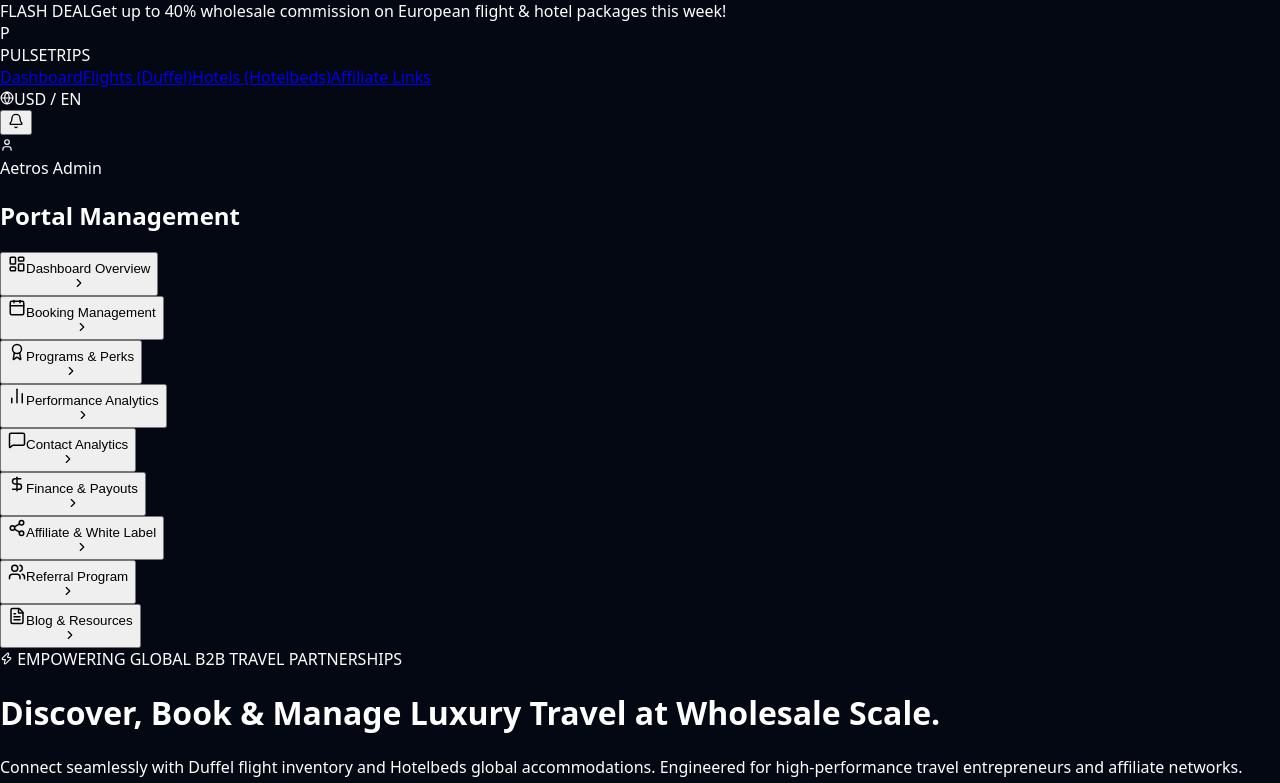
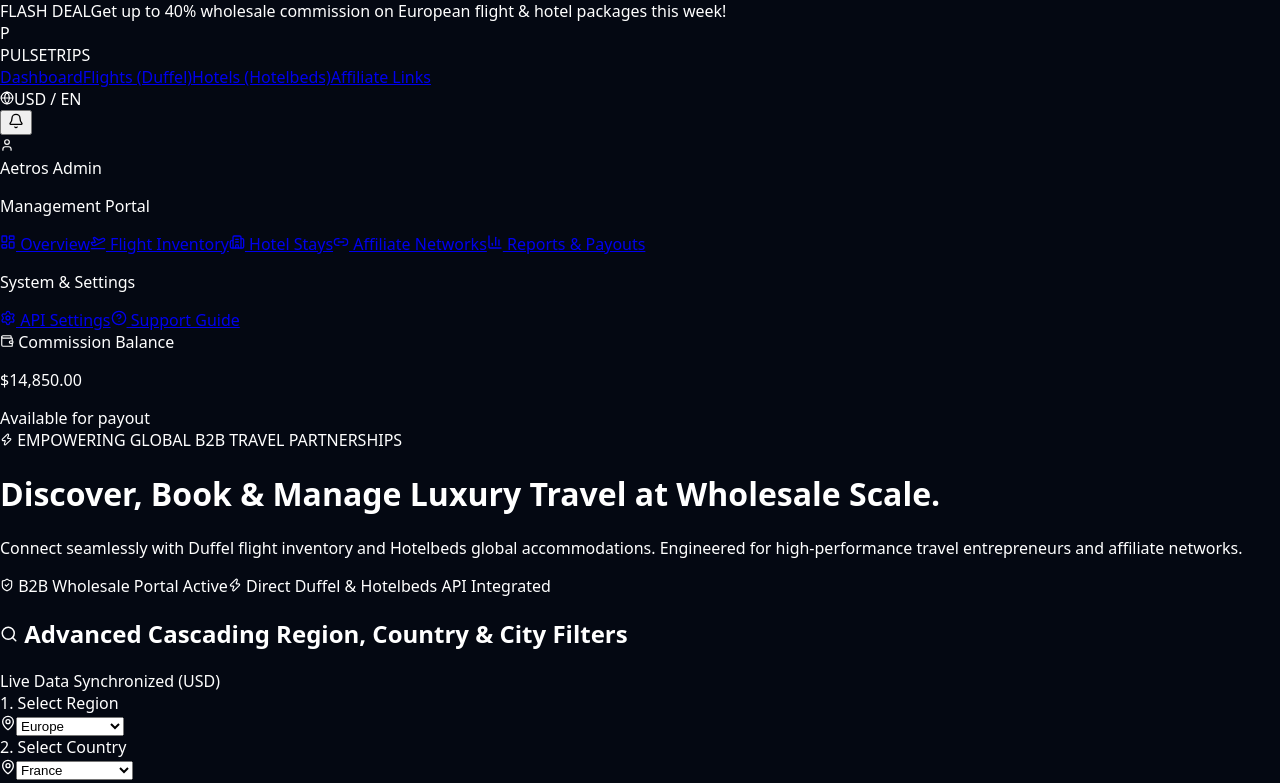
Before and after one commit to aetros-official/pulsetrips-web, a Next.js app: page / in a window 1280 px wide. Shown: the top 783 px of the page. Built offline with nearby package versions, Linux system fonts and the light colour scheme.

Commit message:
Update Sidebar.jsx

```diff
--- a/src/components/Sidebar.jsx
+++ b/src/components/Sidebar.jsx
@@ -1,102 +1,53 @@
 'use client';
-import { useState } from 'react';
-import { ChevronDown, ChevronRight, LayoutDashboard, Calendar, Award, BarChart2, MessageSquare, DollarSign, Share2, Users, FileText } from 'lucide-react';
+import { LayoutDashboard, PlaneTakeoff, Building2, Link2, BarChart3, Settings, HelpCircle, Wallet } from 'lucide-react';
 
 export default function Sidebar() {
-  const [openDropdown, setOpenDropdown] = useState(null);
+  return (
+    <aside className="w-64 bg-[#070d1d] border-r border-slate-800 min-h-[calc(100vh-4rem)] p-4 hidden lg:flex flex-col justify-between">
+      <div className="space-y-6">
+        <div>
+          <p className="text-[10px] font-black uppercase tracking-widest text-slate-500 px-3 mb-3">Management Portal</p>
+          <nav className="space-y-1 text-xs font-bold">
+            <a href="#" className="flex items-center gap-3 px-3 py-2.5 rounded-xl bg-cyan-500/10 text-cyan-400 border border-cyan-500/20">
+              <LayoutDashboard size={16} /> Overview
+            </a>
+            <a href="#" className="flex items-center gap-3 px-3 py-2.5 rounded-xl text-slate-400 hover:bg-slate-900 hover:text-white transition">
+              <PlaneTakeoff size={16} /> Flight Inventory
+            </a>
+            <a href="#" className="flex items-center gap-3 px-3 py-2.5 rounded-xl text-slate-400 hover:bg-slate-900 hover:text-white transition">
+              <Building2 size={16} /> Hotel Stays
+            </a>
+            <a href="#" className="flex items-center gap-3 px-3 py-2.5 rounded-xl text-slate-400 hover:bg-slate-900 hover:text-white transition">
+              <Link2 size={16} /> Affiliate Networks
+            </a>
+            <a href="#" className="flex items-center gap-3 px-3 py-2.5 rounded-xl text-slate-400 hover:bg-slate-900 hover:text-white transition">
+              <BarChart3 size={16} /> Reports & Payouts
+            </a>
+          </nav>
+        </div>
 
-  const toggleDropdown = (menu) => {
-    setOpenDropdown(openDropdown === menu ? null : menu);
-  };
+        <div>
+          <p className="text-[10px] font-black uppercase tracking-widest text-slate-500 px-3 mb-3">System & Settings</p>
+          <nav className="space-y-1 text-xs font-bold">
+            <a href="#" className="flex items-center gap-3 px-3 py-2.5 rounded-xl text-slate-400 hover:bg-slate-900 hover:text-white transition">
+              <Settings size={16} /> API Settings
+            </a>
+            <a href="#" className="flex items-center gap-3 px-3 py-2.5 rounded-xl text-slate-400 hover:bg-slate-900 hover:text-white transition">
+              <HelpCircle size={16} /> Support Guide
+            </a>
+          </nav>
+        </div>
+      </div>
 
-  const menuItems = [
-    {
-      name: 'Dashboard Overview',
-      icon: <LayoutDashboard size={18} />,
-      subItems: ['Quick Stats', 'Activity Log', 'Recent System Updates']
-    },
-    {
-      name: 'Booking Management',
-      icon: <Calendar size={18} />,
-      subItems: ['Active Bookings', 'Cancelled Trips', 'Pending Approvals', 'Refund Requests']
-    },
-    {
-      name: 'Programs & Perks',
-      icon: <Award size={18} />,
-      subItems: ['Active Rewards', 'Tier Status', 'VIP Benefits', 'Partner Perks']
-    },
-    {
-      name: 'Performance Analytics',
-      icon: <BarChart2 size={18} />,
-      subItems: ['Revenue Report', 'Traffic Sources', 'Conversion Rates', 'Daily Summaries']
-    },
-    {
-      name: 'Contact Analytics',
-      icon: <MessageSquare size={18} />,
-      subItems: ['Support Tickets', 'Live Chat Logs', 'Customer Inquiries', 'Escalations']
-    },
-    {
-      name: 'Finance & Payouts',
-      icon: <DollarSign size={18} />,
-      subItems: ['Balance Breakdown', 'Payout History', 'Withdrawal Methods']
-    },
-    {
-      name: 'Affiliate & White Label',
-      icon: <Share2 size={18} />,
-      subItems: ['Affiliate Network Tools', 'Custom Domain Setup', 'Revenue Share', 'API Keys']
-    },
-    {
-      name: 'Referral Program',
-      icon: <Users size={18} />,
-      subItems: ['Referral Links', 'Earnings Tracker', 'Tier Bonuses', 'Promo Banners']
-    },
-    {
-      name: 'Blog & Resources',
-      icon: <FileText size={18} />,
-      subItems: ['Published Posts', 'Draft Articles', 'SEO Optimizer', 'Travel Guides']
-    }
-  ];
-
-  return (
-    <aside className="w-64 bg-[#0b1329] text-gray-300 h-screen p-4 overflow-y-auto border-r border-slate-800 shadow-xl">
-      <h2 className="text-xs font-bold uppercase tracking-wider text-cyan-400 mb-4 px-2">
-        Portal Management
-      </h2>
-
-      <div className="flex flex-col gap-1.5">
-        {menuItems.map((menu) => {
-          const isOpen = openDropdown === menu.name;
-          return (
-            <div key={menu.name} className="flex flex-col">
-              {/* Main Menu Button with Hover Highlight */}
-              <button
-                onClick={() => toggleDropdown(menu.name)}
-                className="flex items-center justify-between px-3 py-2.5 rounded-lg text-xs font-semibold transition-all duration-200 hover:bg-blue-600 hover:text-white hover:shadow-md group"
-              >
-                <div className="flex items-center gap-2.5">
-                  <span className="text-cyan-400 group-hover:text-white transition">{menu.icon}</span>
-                  <span>{menu.name}</span>
-                </div>
-                <span>{isOpen ? <ChevronDown size={14} /> : <ChevronRight size={14} />}</span>
-              </button>
-
-              {/* Dropdown Sub-items */}
-              {isOpen && (
-                <div className="flex flex-col pl-8 py-1 gap-1 bg-slate-900/60 rounded-b-lg border-l-2 border-cyan-500 ml-3 my-1">
-                  {menu.subItems.map((sub) => (
-                    <a
-                      key={sub}
-                      href="#"
-                      className="py-1.5 px-2 text-[11px] text-gray-400 rounded hover:text-white hover:bg-slate-800 transition"
-                    >
-                      • {sub}
-                    </a>
-                  ))}
-                </div>
-              )}
-            </div>
-          );
-        })}
+      {/* Wallet / Balance Card */}
+      <div className="bg-slate-900 border border-slate-800 rounded-xl p-4">
+        <div className="flex items-center justify-between mb-2">
+          <span className="text-[11px] font-semibold text-slate-400 flex items-center gap-1.5">
+            <Wallet size={14} className="text-cyan-400" /> Commission Balance
+          </span>
+        </div>
+        <p className="text-lg font-black text-white">$14,850.00</p>
+        <span className="text-[10px] text-cyan-400 font-semibold">Available for payout</span>
       </div>
     </aside>
   );
```
